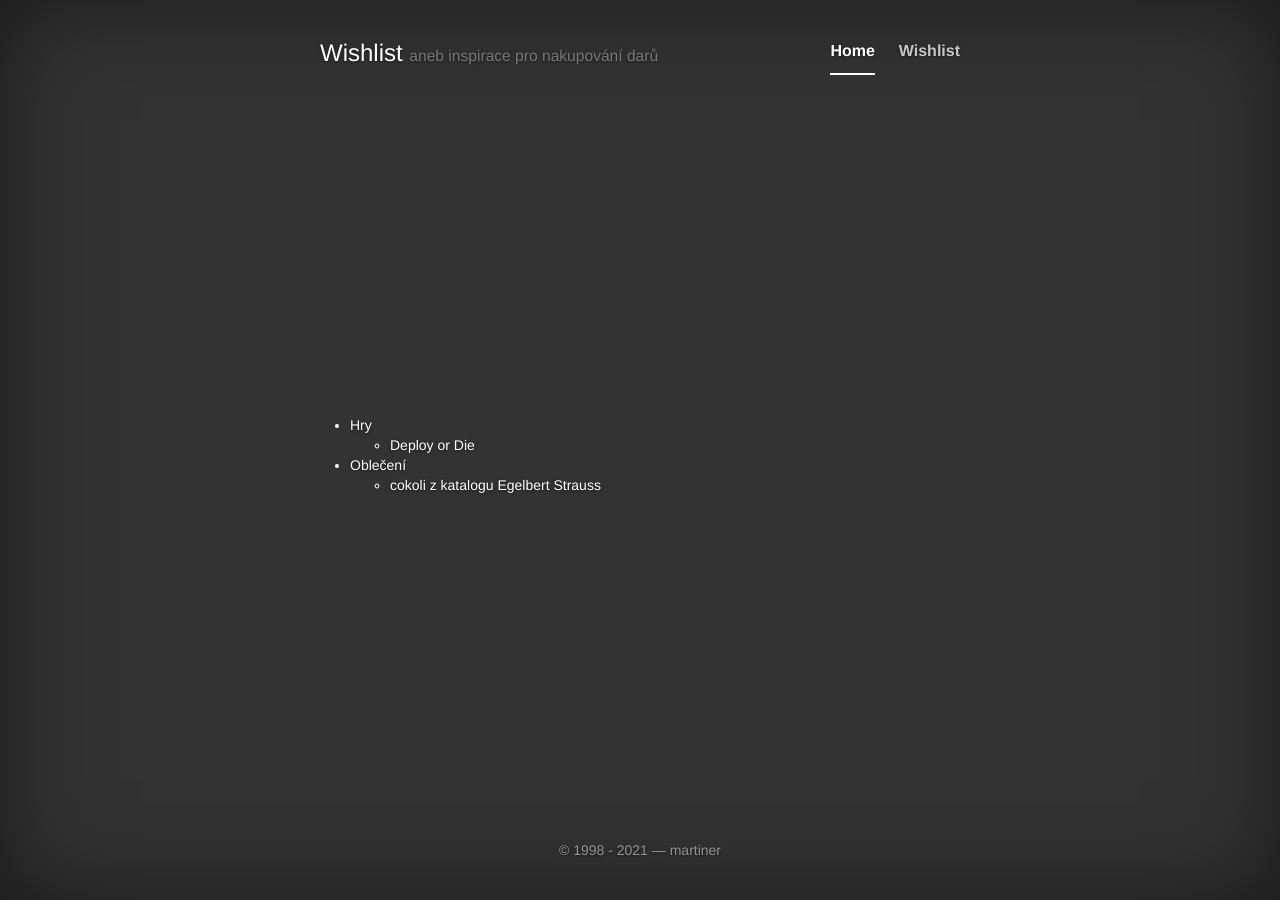
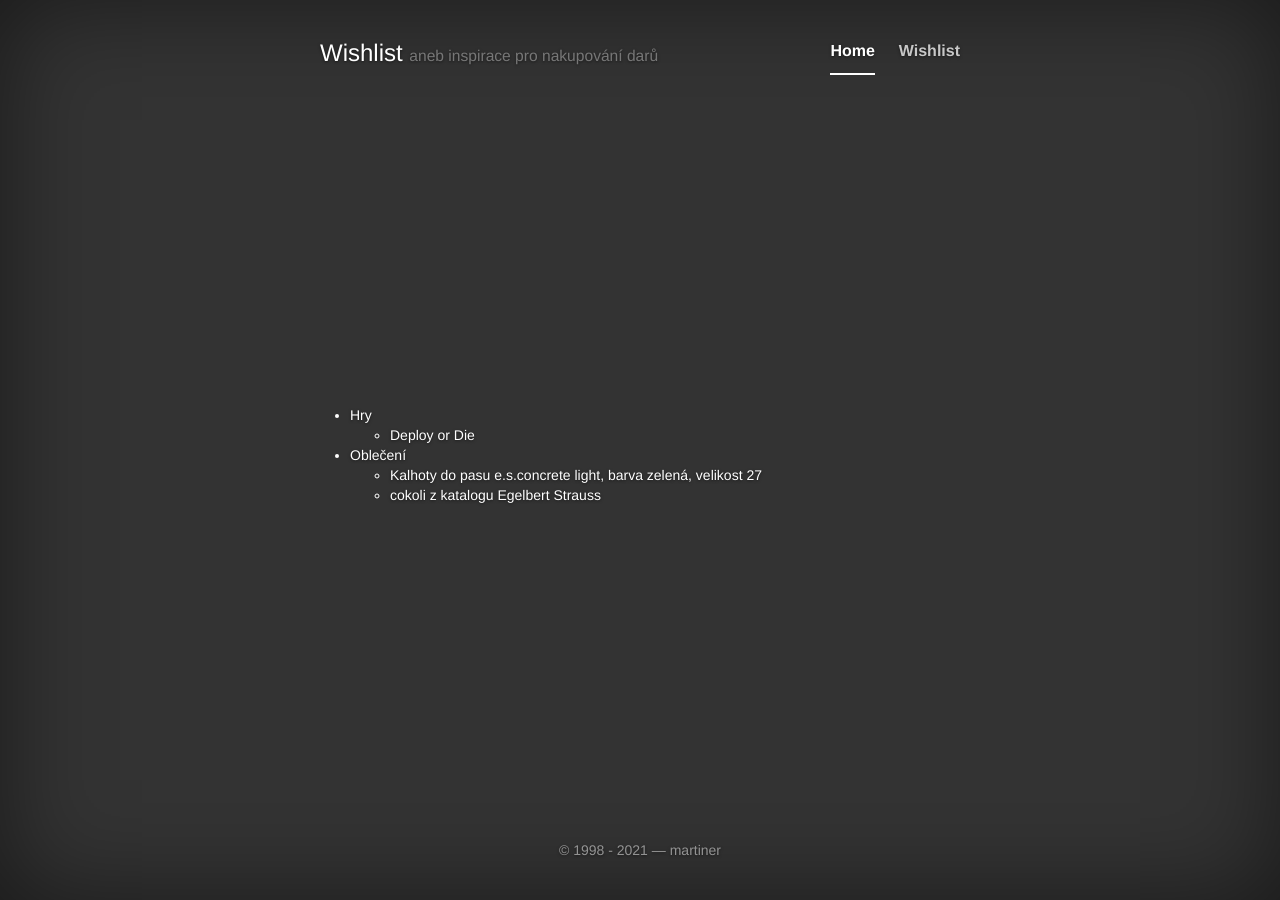
Before and after one commit to martiner/martiner.github.com, a Jekyll site: the page built from wishlist.html, in a window 1280 px wide. Built offline with Jekyll 4.4.1, drawn with Linux system fonts in a browser that asks for light colours; nearby versions of some CDN libraries.

Commit message:
add: gate na zahradu

```diff
--- a/wishlist.html
+++ b/wishlist.html
@@ -35,6 +35,8 @@ redirect_from: /wishlist/
         </ul></li>-->
 
 <li>Oblečení<ul>
+	<li><a href="https://www.engelbert-strauss.cz/pracovni-kalhoty-do-pasu/kalhoty-do-pasu-e-s-concrete-light-3311510-61531-1474.html"
+	       >Kalhoty do pasu e.s.concrete light, barva zelená, velikost 27</a></li>
 	<li><a href="https://www.engelbert-strauss.cz/"
 		>cokoli z katalogu Egelbert Strauss</a></li>
 <!--
```
